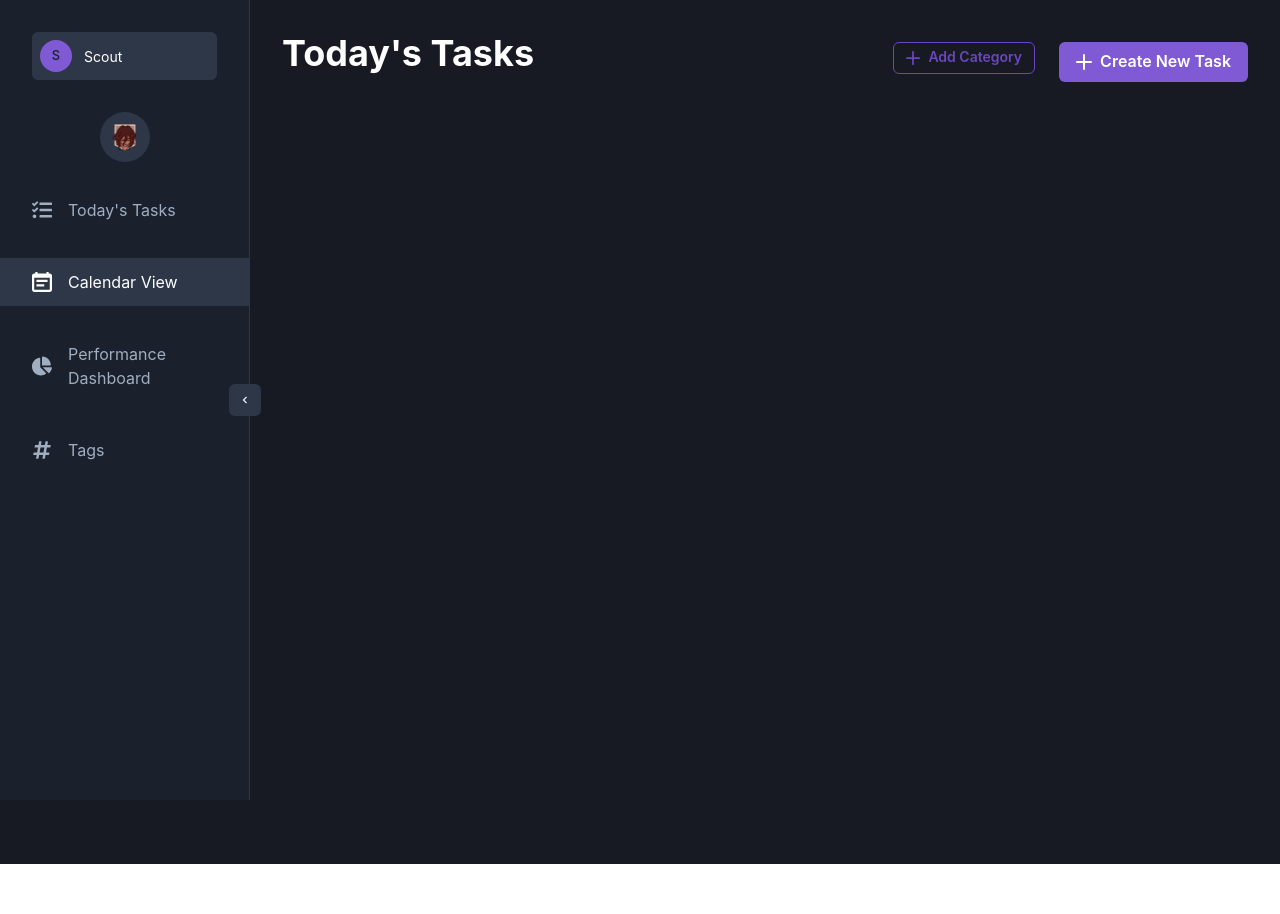
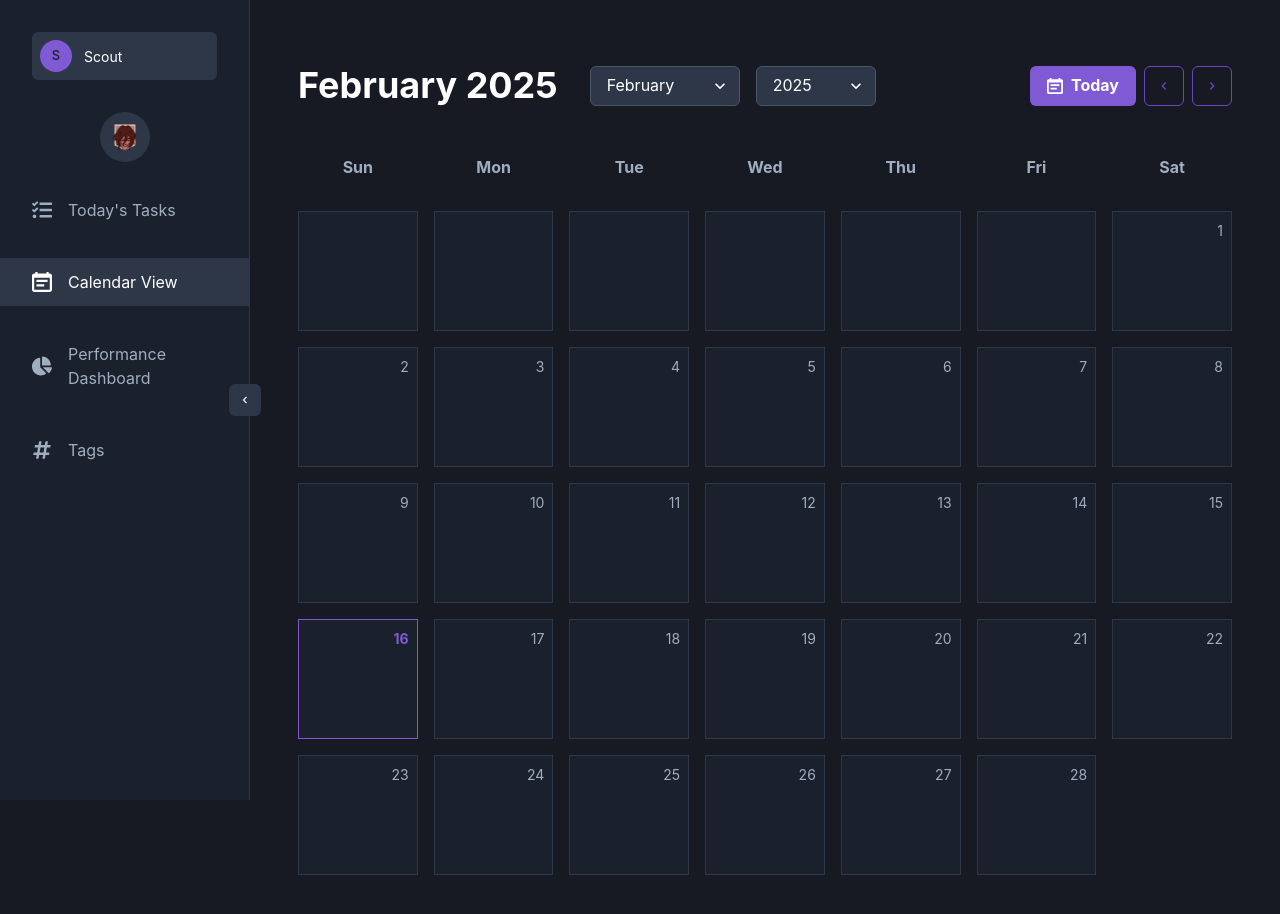
Before and after one commit to Alhassan777/DreamDuo, a React (Vite) app in the folder client/: page /calendar in a window 1280 px wide. Shown: the top 914 px of the page. Before the commit the page ends 864 px from the top, so only its background shows below. Built offline with nearby package versions, Linux system fonts and the light colour scheme.

Commit message:
implemented and created the calendar view page

```diff
--- a/client/src/App.tsx
+++ b/client/src/App.tsx
@@ -6,6 +6,7 @@ import SignupPage from './pages/SignupPage';
 import DailyTasksPage from './pages/DailyTasksPage';
 import EditProfilePage from './pages/EditProfilePage';
 import TagsPage from './pages/TagsPage';
+import CalendarPage from './pages/CalendarPage';
 
 function App() {
   return (
@@ -18,7 +19,7 @@ function App() {
           <Route path="/daily-tasks" element={<DailyTasksPage />} />
           <Route path="/edit-profile" element={<EditProfilePage />} />
           <Route path="/tags" element={<TagsPage />} />
-          <Route path="/calendar" element={<DailyTasksPage />} />
+          <Route path="/calendar" element={<CalendarPage />} />
           <Route path="*" element={<Navigate to="/daily-tasks" />} />
         </Routes>
       </Router>
--- /dev/null
+++ b/client/src/pages/CalendarPage.tsx
@@ -0,0 +1,197 @@
+import { Box, Container, Heading, Grid, Text, IconButton, Flex, useColorModeValue, Select, Button } from '@chakra-ui/react';
+import { ChevronLeftIcon, ChevronRightIcon, CalendarIcon } from '@chakra-ui/icons';
+import { useState } from 'react';
+import DashboardLayout from '../components/DashboardLayout';
+
+const CalendarPage = () => {
+  const [currentDate, setCurrentDate] = useState(new Date());
+
+  const getDaysInMonth = (date: Date) => {
+    const year = date.getFullYear();
+    const month = date.getMonth();
+    return new Date(year, month + 1, 0).getDate();
+  };
+
+  const getFirstDayOfMonth = (date: Date) => {
+    const year = date.getFullYear();
+    const month = date.getMonth();
+    return new Date(year, month, 1).getDay();
+  };
+
+  const handlePreviousMonth = () => {
+    setCurrentDate(new Date(currentDate.getFullYear(), currentDate.getMonth() - 1, 1));
+  };
+
+  const handleNextMonth = () => {
+    setCurrentDate(new Date(currentDate.getFullYear(), currentDate.getMonth() + 1, 1));
+  };
+
+  const handleMonthChange = (event: React.ChangeEvent<HTMLSelectElement>) => {
+    const newMonth = parseInt(event.target.value);
+    setCurrentDate(new Date(currentDate.getFullYear(), newMonth, 1));
+  };
+
+  const handleYearChange = (event: React.ChangeEvent<HTMLSelectElement>) => {
+    const newYear = parseInt(event.target.value);
+    setCurrentDate(new Date(newYear, currentDate.getMonth(), 1));
+  };
+
+  const renderCalendarDays = () => {
+    const daysInMonth = getDaysInMonth(currentDate);
+    const firstDayOfMonth = getFirstDayOfMonth(currentDate);
+    const days = [];
+
+    // Add empty cells for days before the first day of the month
+    for (let i = 0; i < firstDayOfMonth; i++) {
+      days.push(
+        <Box
+          key={`empty-${i}`}
+          bg="gray.800"
+          borderWidth="1px"
+          borderColor="gray.700"
+          p={4}
+          minH="120px"
+        />
+      );
+    }
+
+    // Add cells for each day of the month
+    for (let day = 1; day <= daysInMonth; day++) {
+      const isToday = new Date().toDateString() === new Date(currentDate.getFullYear(), currentDate.getMonth(), day).toDateString();
+
+      days.push(
+        <Box
+          key={day}
+          bg="gray.800"
+          borderWidth="1px"
+          borderColor={isToday ? "purple.500" : "gray.700"}
+          p={4}
+          minH="120px"
+          cursor="pointer"
+          position="relative"
+          transition="all 0.2s"
+          _hover={{
+            borderColor: "purple.500",
+            transform: "scale(1.02)",
+            zIndex: 1
+          }}
+          onClick={() => {
+            // Will be implemented when backend is ready
+            console.log(`Clicked on ${currentDate.getFullYear()}-${currentDate.getMonth() + 1}-${day}`);
+          }}
+        >
+          <Text
+            position="absolute"
+            top={2}
+            right={2}
+            fontSize="sm"
+            fontWeight={isToday ? "bold" : "normal"}
+            color={isToday ? "purple.500" : "gray.400"}
+          >
+            {day}
+          </Text>
+        </Box>
+      );
+    }
+
+    return days;
+  };
+
+  const monthNames = [
+    'January', 'February', 'March', 'April', 'May', 'June',
+    'July', 'August', 'September', 'October', 'November', 'December'
+  ];
+
+  const dayNames = ['Sun', 'Mon', 'Tue', 'Wed', 'Thu', 'Fri', 'Sat'];
+
+  // Generate array of years (e.g., from 2020 to current year + 5)
+  const currentYear = new Date().getFullYear();
+  const years = Array.from({ length: 11 }, (_, i) => currentYear - 5 + i);
+
+  return (
+    <DashboardLayout>
+      <Container maxW="container.xl" py={8}>
+        <Box mb={8}>
+          <Flex justify="space-between" align="center" mb={8}>
+            <Flex align="center" gap={4}>
+              <Heading color="white" mr={4}>
+                {monthNames[currentDate.getMonth()]} {currentDate.getFullYear()}
+              </Heading>
+              <Select
+                value={currentDate.getMonth()}
+                onChange={handleMonthChange}
+                width="150px"
+                bg="gray.700"
+                color="white"
+                borderColor="gray.600"
+                _hover={{ borderColor: "purple.500" }}
+              >
+                {monthNames.map((month, index) => (
+                  <option key={month} value={index}>{month}</option>
+                ))}
+              </Select>
+              <Select
+                value={currentDate.getFullYear()}
+                onChange={handleYearChange}
+                width="120px"
+                bg="gray.700"
+                color="white"
+                borderColor="gray.600"
+                _hover={{ borderColor: "purple.500" }}
+              >
+                {years.map(year => (
+                  <option key={year} value={year}>{year}</option>
+                ))}
+              </Select>
+            </Flex>
+            <Flex gap={2}>
+              <Button
+                onClick={() => setCurrentDate(new Date())}
+                colorScheme="purple"
+                size="md"
+                fontWeight="bold"
+                leftIcon={<CalendarIcon />}
+              >
+                Today
+              </Button>
+              <IconButton
+                aria-label="Previous month"
+                icon={<ChevronLeftIcon />}
+                onClick={handlePreviousMonth}
+                colorScheme="purple"
+                variant="outline"
+              />
+              <IconButton
+                aria-label="Next month"
+                icon={<ChevronRightIcon />}
+                onClick={handleNextMonth}
+                colorScheme="purple"
+                variant="outline"
+              />
+            </Flex>
+          </Flex>
+
+          <Grid templateColumns="repeat(7, 1fr)" gap={4}>
+            {/* Render day names */}
+            {dayNames.map(day => (
+              <Box
+                key={day}
+                p={4}
+                textAlign="center"
+                fontWeight="bold"
+                color="gray.400"
+              >
+                {day}
+              </Box>
+            ))}
+
+            {/* Render calendar days */}
+            {renderCalendarDays()}
+          </Grid>
+        </Box>
+      </Container>
+    </DashboardLayout>
+  );
+};
+
+export default CalendarPage;
```
